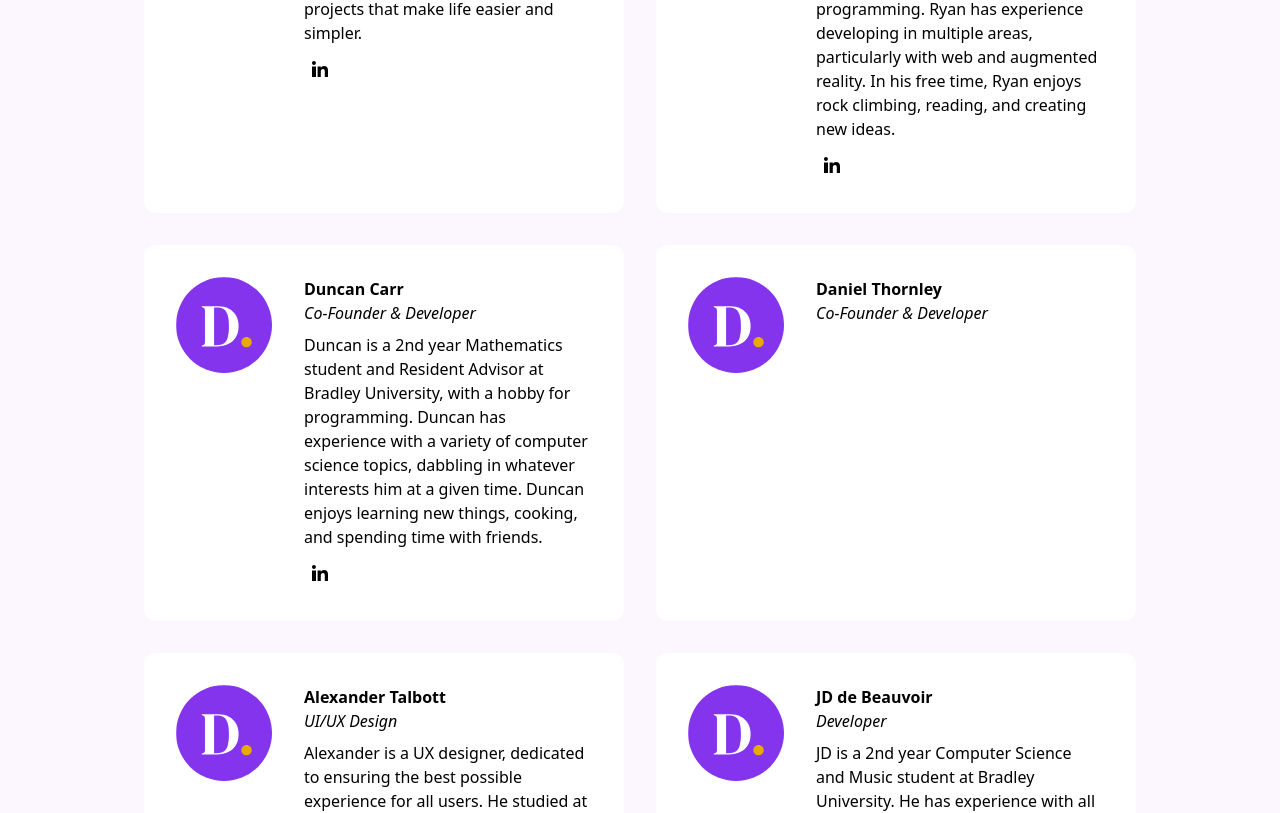
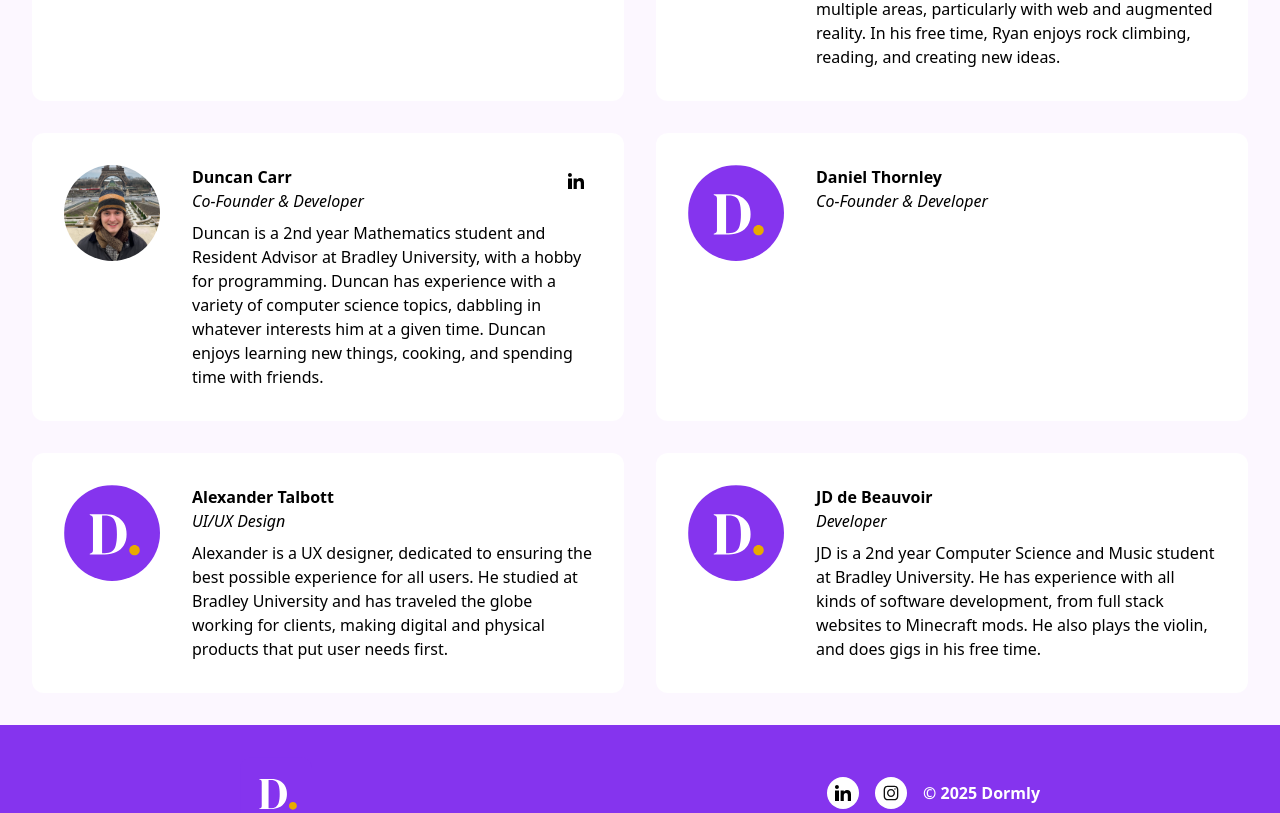
Before and after one commit to Dormly/website, a Next.js app: page / in a window 1280 px wide. Shown: the part 2660-3473 px from the top of the page. Built offline with nearby package versions, Linux system fonts and the light colour scheme.

Commit message:
feat: update bio style, upload duncan image

```diff
--- a/src/app/components/Bio.tsx
+++ b/src/app/components/Bio.tsx
@@ -17,25 +17,25 @@ export function Bio({
 	linkedinLink?: string;
 }) {
 	return (
-		<div className="flex w-[30rem] flex-row gap-[2rem] rounded-xl bg-white p-[2rem] text-black">
+		<div className="flex max-w-175 flex-row gap-8 rounded-xl bg-white p-8 text-black">
 			<Image
 				className="h-fit rounded-full"
-				alt="Testimonial Picture"
+				alt="Bio Picture"
 				height={96}
 				width={96}
 				src={imageSrc}
 			/>
-			<div className="flex flex-col gap-[0.5rem]">
-				<span>
-					<p className="font-bold">{name}</p>
-					<p className="italic">{position}</p>
-				</span>
-
-				<p>{description}</p>
-
-				{linkedinLink && (
-					<SocialIcon href={linkedinLink} iconSrc="/linkedin.svg" />
-				)}
+			<div className="flex flex-col gap-2">
+				<div className="flex justify-between">
+					<div className="flex flex-col">
+						<p className="font-bold">{name}</p>
+						<p className="italic">{position}</p>
+					</div>
+						{linkedinLink && (
+							<SocialIcon href={linkedinLink} iconSrc="/linkedin.svg" />
+						)}
+				</div>
+				<p className="text-pretty">{description}</p>
 			</div>
 		</div>
 	);
--- a/src/app/page.tsx
+++ b/src/app/page.tsx
@@ -200,7 +200,7 @@ export default function Home() {
 					</div>
 				</div>
 				<Link href="/software" className="font-bold text-white">
-					<span className="bg-saffron flex flex-row items-center gap-[0.3rem] rounded-full px-3 py-1.5">
+					<span className="bg-saffron flex flex-row items-center gap-1 rounded-full px-3 py-1.5">
 						<p>Check it Out</p>
 						<ChevronRight
 							strokeWidth={3}
@@ -212,14 +212,14 @@ export default function Home() {
 
 			{/* Team */}
 			<Section color="bg-magnolia">
-				<h1 className="px-[2rem] text-center text-5xl font-bold">
+				<h1 className="px-8 text-center text-5xl font-bold">
 					The team behind <span className={`${dmSerif.className}`}>Dormly</span>
 					<span className="text-saffron">.</span>
 				</h1>
-				<h1 className="px-[2rem] text-center text-3xl font-bold">
+				<h1 className="px-8 text-center text-3xl font-bold">
 					Built by students and staff, for students and staff.
 				</h1>
-				<div className="flex max-w-[75rem] flex-row flex-wrap justify-center gap-[2rem]">
+				<div className="grid justify-center gap-8 px-8 sm:grid-cols-1 md:grid-cols-1 lg:grid-cols-2">
 					{static_data.employees.map((employee) => (
 						<Bio
 							key={employee.name}
--- a/src/app/static_data.json
+++ b/src/app/static_data.json
@@ -17,7 +17,7 @@
 		{
 			"name": "Duncan Carr",
 			"position": "Co-Founder & Developer",
-			"imageSrc": "/dormly.svg",
+			"imageSrc": "/bioPhotos/duncan.png",
 			"description": "Duncan is a 2nd year Mathematics student and Resident Advisor at Bradley University, with a hobby for programming. Duncan has experience with a variety of computer science topics, dabbling in whatever interests him at a given time. Duncan enjoys learning new things, cooking, and spending time with friends.",
 			"linkedinLink": "https://www.linkedin.com/in/duncan-carr-277468263/"
 		},
```
Also changed, not shown: public/bioPhotos/duncan.png (added).
